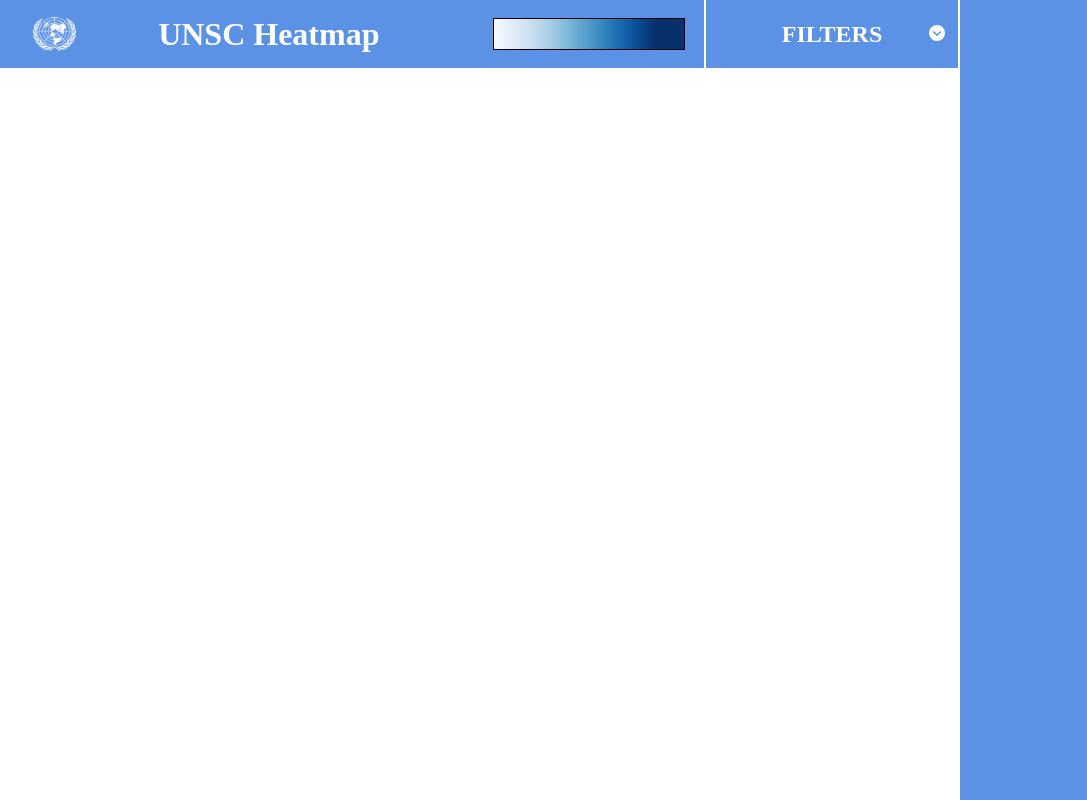
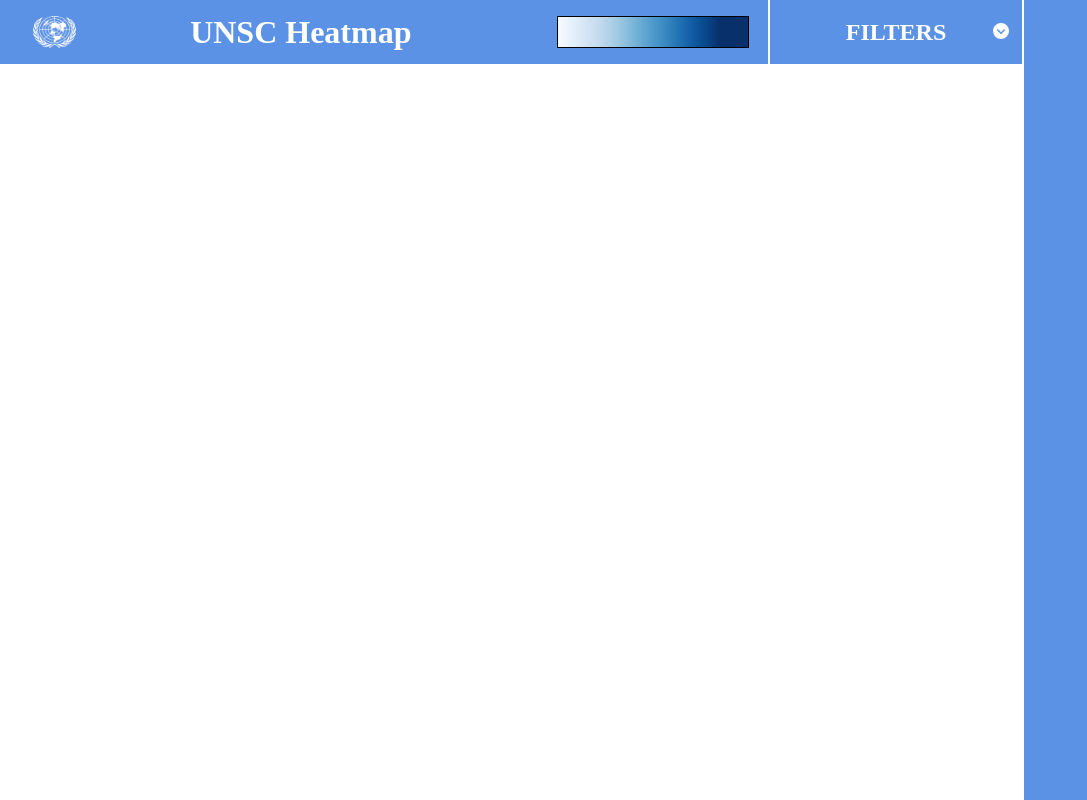
Before and after one commit to RenattoPadilha/ONU-Visualization, an Angular app in the folder Onu_visualization/: page / in a window 1280 px wide. Shown: the whole page, without its empty margins (0-1087 px from the left). Built offline with nearby package versions, Linux system fonts and the light colour scheme.

Commit message:
Canvas Component
Adding new component and resizing grid

```diff
--- a/Onu_visualization/src/app/app.component.css
+++ b/Onu_visualization/src/app/app.component.css
@@ -1,12 +1,10 @@
 .grid-parent{
   display: grid;
-  grid-template-columns: 1fr 1fr 1fr 1fr;
+  grid-template-columns: 4fr 1fr;
   grid-template-rows: 1fr 11.5fr;
   grid-template-areas:
-  "navbar navbar navbar sidebar"
-  "heatmap heatmap heatmap sidebar"
-  "heatmap heatmap heatmap sidebar"
-  "heatmap heatmap heatmap sidebar";
+  "navbar sidebar"
+  "heatmap sidebar";
   width: 100vw;
   height: 100vh;
 }
@@ -15,6 +13,10 @@
   grid-area: navbar;
 }
 
+.heatmap{
+  grid-area: heatmap;
+}
+
 .sidebar{
   grid-area: sidebar;
 }
--- a/Onu_visualization/src/app/app.component.html
+++ b/Onu_visualization/src/app/app.component.html
@@ -1,6 +1,9 @@
 <div class="grid-parent">
   <div class="navbar">
     <app-navbar></app-navbar>
+  </div>
+  <div class="heatmap">
+    <app-heatmap></app-heatmap>
   </div>
   <div class="sidebar">
     <app-speech-bar></app-speech-bar>
--- a/Onu_visualization/src/app/app.module.ts
+++ b/Onu_visualization/src/app/app.module.ts
@@ -8,6 +8,7 @@ import { FontAwesomeModule } from '@fortawesome/angular-fontawesome';
 import { ScaleComponent } from './scale/scale.component';
 import { NavbarComponent} from './navbar/navbar.component';
 import { SpeechBarComponent } from './speech-bar/speech-bar.component';
+import { HeatmapComponent } from './heatmap/heatmap.component';
 
 @NgModule({
   declarations: [
@@ -15,7 +16,8 @@ import { SpeechBarComponent } from './speech-bar/speech-bar.component';
     FilterButtonComponent,
     ScaleComponent,
     NavbarComponent,
-    SpeechBarComponent
+    SpeechBarComponent,
+    HeatmapComponent
   ],
   imports: [
     BrowserModule,
--- a/Onu_visualization/src/app/filter-button/filter-button.component.ts
+++ b/Onu_visualization/src/app/filter-button/filter-button.component.ts
@@ -9,7 +9,7 @@ import { faCircleChevronDown } from '@fortawesome/free-solid-svg-icons';
 export class FilterButtonComponent implements OnInit {
   //div size
   width = '20vw';
-  height = '8.5vh';
+  height = '8vh';
   //icon position
   icon = faCircleChevronDown;
   iconPosition = 'translateY(-50%) rotate(0deg)';
--- /dev/null
+++ b/Onu_visualization/src/app/heatmap/heatmap.component.css
@@ -0,0 +1,4 @@
+.teste{
+  display: block;
+  width: 100%;
+}
--- /dev/null
+++ b/Onu_visualization/src/app/heatmap/heatmap.component.html
@@ -0,0 +1 @@
+<canvas class="teste"></canvas>
--- /dev/null
+++ b/Onu_visualization/src/app/heatmap/heatmap.component.ts
@@ -0,0 +1,39 @@
+import { AfterViewInit, Component, ElementRef, HostListener, OnInit, ViewChild } from '@angular/core';
+import * as d3 from "d3";
+
+@Component({
+  selector: 'app-heatmap',
+  templateUrl: './heatmap.component.html',
+  styleUrls: ['./heatmap.component.css']
+})
+export class HeatmapComponent implements OnInit{
+
+  constructor() { }
+
+  ngOnInit(): void {
+    this.setUpCanvas();
+  }
+
+  @HostListener('window:resize', ['$event'])
+  onResize(event:any) {
+    this.setUpCanvas();
+  }
+
+  setUpCanvas() {
+    let canvas: any;
+
+    canvas = d3.select(".teste").node();
+    const context: any = canvas.getContext("2d");
+
+    // Set display size (vw/vh).
+    let sizeWidth = 80 * window.innerWidth/100
+    let sizeHeight = 92 * window.innerHeight/100;
+
+    console.log(sizeWidth, sizeHeight);
+    //Setting the canvas site and width to be responsive
+    canvas.width = sizeWidth;
+    canvas.height = sizeHeight;
+    canvas.style.width = sizeWidth;
+    canvas.style.height = sizeHeight;
+  }
+}
--- a/Onu_visualization/src/app/navbar/navbar.component.css
+++ b/Onu_visualization/src/app/navbar/navbar.component.css
@@ -1,7 +1,7 @@
 .navbar{
   background-color: #5b92e5;
-  height: 8.5vh;
-  width: 75vw;
+  height: 8vh;
+  width: 80vw;
   display: flex;
   text-align: center;
 }
@@ -10,18 +10,18 @@
   display: block;
   color: white;
   margin: 0;
-  width: 25vw;
+  width: 30vw;
   margin-right: 5vw;
-  line-height: 8.5vh;
+  line-height: 8vh;
 }
 
 .onu-img{
   width: 8.5vw;
-  height: 8.5vh;
+  height: 8vh;
 }
 
 .scale-div{
   position: relative;
   width: 16.5vw;
-  height: 8.5vh;
+  height: 8vh;
 }
```
Also changed, not shown: 2 other files (tests, documents, lock files or other folders).
